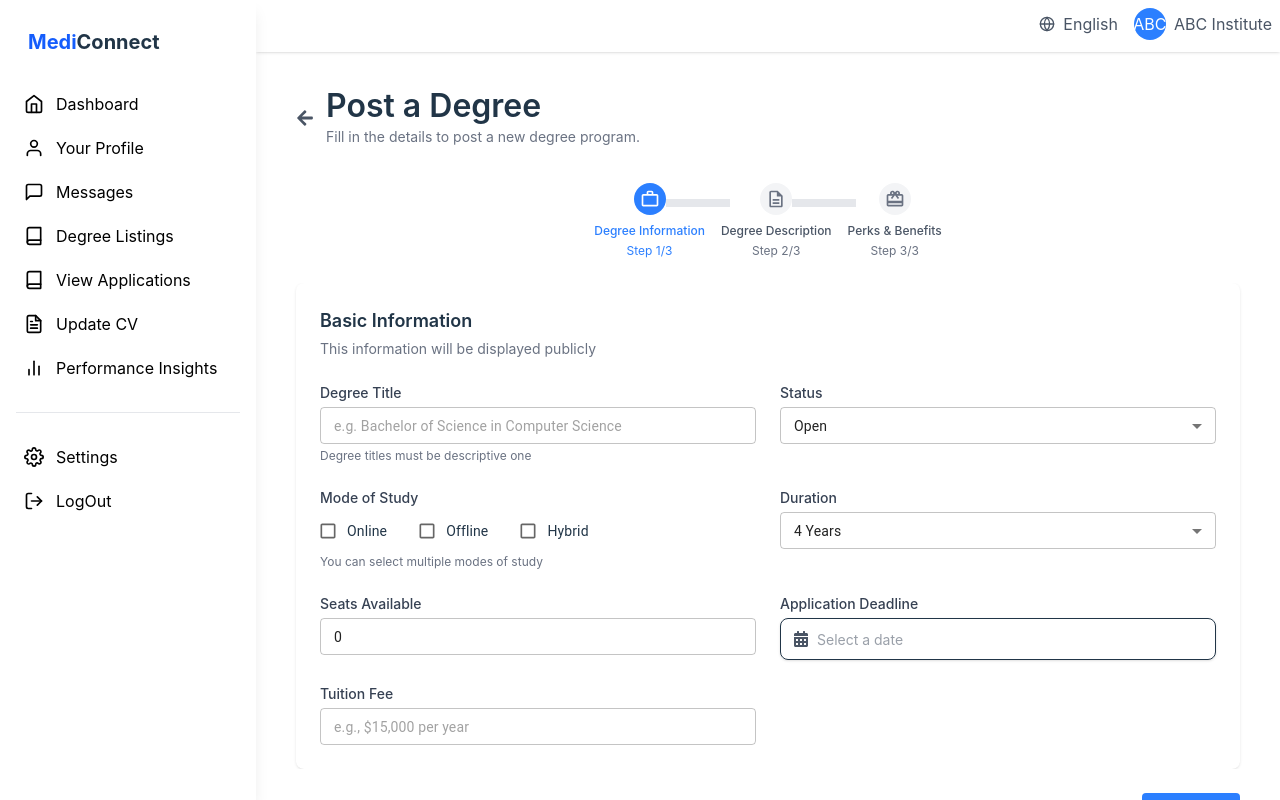
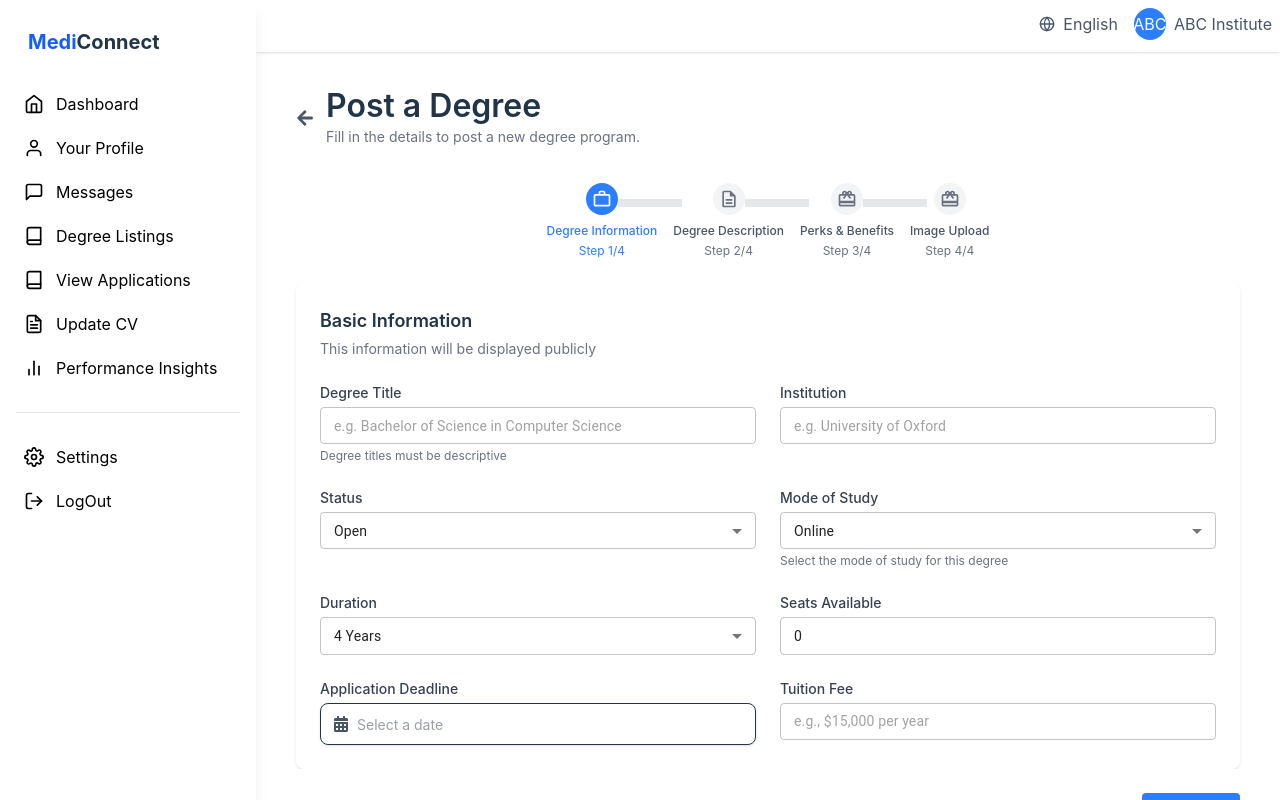
Before and after one commit to LiyanageDLMJ/Medi_connect, a React (Vite) app in the folder Frontend/: page /postdegree in a window 1280 px wide. Built offline with nearby package versions, Linux system fonts and the light colour scheme.

Commit message:
Update PostDegree.tsx

```diff
--- a/Frontend/src/Role/higherEducation/pages/PostDegree.tsx
+++ b/Frontend/src/Role/higherEducation/pages/PostDegree.tsx
@@ -9,30 +9,33 @@ import {
   Select,
   MenuItem,
   FormControl,
-  FormControlLabel,
-  Checkbox,
+  InputLabel,
   SelectChangeEvent,
 } from "@mui/material";
-// Import Material-UI icons for the steps
-import WorkOutlineIcon from "@mui/icons-material/WorkOutline"; // For "Degree Information"
-import DescriptionOutlinedIcon from "@mui/icons-material/DescriptionOutlined"; // For "Degree Description"
-import CardGiftcardOutlinedIcon from "@mui/icons-material/CardGiftcardOutlined"; // For "Perks & Benefits"
+import WorkOutlineIcon from "@mui/icons-material/WorkOutline";
+import DescriptionOutlinedIcon from "@mui/icons-material/DescriptionOutlined";
+import CardGiftcardOutlinedIcon from "@mui/icons-material/CardGiftcardOutlined";
 import DatePicker from "react-datepicker";
 import "react-datepicker/dist/react-datepicker.css";
+import axios from "axios";
 
-// Interface for degree data
+// Interface for degree data, aligned with the backend Degree model
 interface DegreeFormData {
+  courseId?: number; // Auto-incremented by backend
   degreeName: string;
+  institution: string;
   status: string;
-  mode: string[];
+  mode: string;
   duration: string;
   seatsAvailable: number;
+  applicantsApplied?: number; // Will be set to 0 by backend
   applicationDeadline: Date | null;
   tuitionFee: string;
   eligibility: string;
-  description: string;
-  skillsRequired: string;
-  perks: string;
+  description?: string;
+  skillsRequired?: string;
+  perks?: string;
+  image?: string;
 }
 
 const PostDegree: React.FC = () => {
@@ -41,8 +44,9 @@ const PostDegree: React.FC = () => {
   // State for form data
   const [formData, setFormData] = useState<DegreeFormData>({
     degreeName: "",
+    institution: "",
     status: "Open",
-    mode: [],
+    mode: "Online",
     duration: "4 Years",
     seatsAvailable: 0,
     applicationDeadline: null,
@@ -53,34 +57,54 @@ const PostDegree: React.FC = () => {
     perks: "",
   });
 
+  // State for image file and preview
+  const [imageFile, setImageFile] = useState<File | null>(null);
+  const [imagePreview, setImagePreview] = useState<string | null>(null);
+
   // State for current step
   const [currentStep, setCurrentStep] = useState(1);
 
   // State for form errors
   const [errors, setErrors] = useState<{ [key: string]: string }>({});
 
+  // State for submission status
+  const [loading, setLoading] = useState<boolean>(false);
+  const [error, setError] = useState<string | null>(null);
+
   // Handle form input changes for TextField and Select
   const handleInputChange = (
     e: React.ChangeEvent<HTMLInputElement | HTMLTextAreaElement> | SelectChangeEvent<string>
   ) => {
     const { name, value } = e.target;
-    setFormData((prev) => ({ ...prev, [name as string]: value }));
-    setErrors((prev) => ({ ...prev, [name as string]: "" }));
+    setFormData((prev) => ({ ...prev, [name]: value }));
+    setErrors((prev) => ({ ...prev, [name]: "" }));
   };
 
-  // Handle checkbox changes for mode
-  const handleModeChange = (mode: string) => {
-    setFormData((prev) => {
-      const newModes = prev.mode.includes(mode)
-        ? prev.mode.filter((m) => m !== mode)
-        : [...prev.mode, mode];
-      return { ...prev, mode: newModes };
-    });
+  // Handle image file change with validation
+  const handleImageChange = (e: React.ChangeEvent<HTMLInputElement>) => {
+    const file = e.target.files?.[0];
+    if (file) {
+      // Validate file type
+      const validTypes = ["image/jpeg", "image/jpg", "image/png", "image/webp"];
+      if (!validTypes.includes(file.type)) {
+        setError("Please upload a JPEG, JPG, PNG, or WebP image.");
+        return;
+      }
+      // Validate file size (5MB)
+      if (file.size > 5 * 1024 * 1024) {
+        setError("Image size must be less than 5MB.");
+        return;
+      }
+      setImageFile(file);
+      setImagePreview(URL.createObjectURL(file));
+      setError(null); // Clear any previous errors
+    }
   };
 
   // Handle date change for application deadline
   const handleDateChange = (date: Date | null) => {
     setFormData((prev) => ({ ...prev, applicationDeadline: date }));
+    setErrors((prev) => ({ ...prev, applicationDeadline: "" }));
   };
 
   // Validation for each step
@@ -89,15 +113,21 @@ const PostDegree: React.FC = () => {
 
     if (step === 1) {
       if (!formData.degreeName) newErrors.degreeName = "Degree name is required";
+      if (!formData.institution) newErrors.institution = "Institution is required";
       if (!formData.status) newErrors.status = "Status is required";
-      if (formData.mode.length === 0) newErrors.mode = "At least one mode is required";
+      if (!formData.mode) newErrors.mode = "Mode is required";
       if (!formData.duration) newErrors.duration = "Duration is required";
       if (formData.seatsAvailable <= 0) newErrors.seatsAvailable = "Seats must be greater than 0";
       if (!formData.applicationDeadline) newErrors.applicationDeadline = "Application deadline is required";
+      if (formData.applicationDeadline && formData.applicationDeadline <= new Date()) {
+        newErrors.applicationDeadline = "Application deadline must be in the future";
+      }
       if (!formData.tuitionFee) newErrors.tuitionFee = "Tuition fee is required";
     } else if (step === 2) {
       if (!formData.eligibility) newErrors.eligibility = "Eligibility criteria are required";
       if (!formData.description) newErrors.description = "Degree description is required";
+    } else if (step === 3) {
+      if (!formData.perks) newErrors.perks = "Perks & benefits are required";
     }
 
     setErrors(newErrors);
@@ -107,7 +137,7 @@ const PostDegree: React.FC = () => {
   // Handle next step
   const handleNextStep = () => {
     if (validateStep(currentStep)) {
-      setCurrentStep((prev) => Math.min(prev + 1, 3));
+      setCurrentStep((prev) => Math.min(prev + 1, 4));
     }
   };
 
@@ -117,11 +147,43 @@ const PostDegree: React.FC = () => {
   };
 
   // Handle form submission
-  const handleSubmit = () => {
+  const handleSubmit = async () => {
     if (validateStep(currentStep)) {
-      console.log("Degree Posted:", formData);
-      alert("Degree posted successfully!");
-      navigate("/degreelist");
+      try {
+        setLoading(true);
+        setError(null);
+
+        // Create FormData for multipart/form-data submission
+        const formDataToSend = new FormData();
+        Object.entries(formData).forEach(([key, value]) => {
+          if (value !== null && value !== undefined) {
+            if (key === "applicationDeadline" && value instanceof Date) {
+              formDataToSend.append(key, value.toISOString());
+            } else {
+              formDataToSend.append(key, value.toString());
+            }
+          }
+        });
+
+        // Append the image file if selected
+        if (imageFile) {
+          formDataToSend.append("image", imageFile);
+        }
+
+        // Send the request to the backend
+        const response = await axios.post("http://localhost:3000/degrees/postDegree", formDataToSend, {
+          headers: { "Content-Type": "multipart/form-data" },
+        });
+
+        console.log("Degree posted successfully:", response.data);
+        navigate("/higher-education/degree-listing"); // Redirect to the degree listing page
+      } catch (err: any) {
+        const errorMessage = err.response?.data?.message || "Failed to post degree. Please try again.";
+        setError(errorMessage);
+        console.error("Error posting degree:", err);
+      } finally {
+        setLoading(false);
+      }
     }
   };
 
@@ -142,6 +204,11 @@ const PostDegree: React.FC = () => {
       step: 3,
       icon: <CardGiftcardOutlinedIcon fontSize="small" />,
     },
+    {
+      label: "Image Upload",
+      step: 4,
+      icon: <CardGiftcardOutlinedIcon fontSize="small" />,
+    },
   ];
 
   return (
@@ -157,7 +224,7 @@ const PostDegree: React.FC = () => {
           {/* Header Section */}
           <div className="flex items-center justify-between bg-white px-4 py-3 rounded-t-lg border-gray-200">
             <div className="flex items-center gap-3">
-              <button onClick={() => navigate("/degreelist")} className="text-gray-600 hover:text-gray-800">
+              <button onClick={() => navigate("/degree-listing")} className="text-gray-600 hover:text-gray-800">
                 <FaArrowLeft className="text-lg" />
               </button>
               <div className="space-y-1">
@@ -179,7 +246,7 @@ const PostDegree: React.FC = () => {
                     }`}
                   >
                     {React.cloneElement(step.icon, {
-                      style: { fontSize: "1.25rem" }, // Adjust icon size
+                      style: { fontSize: "1.25rem" },
                       className: currentStep >= step.step ? "text-white" : "text-gray-500",
                     })}
                   </div>
@@ -197,7 +264,7 @@ const PostDegree: React.FC = () => {
                       currentStep >= step.step ? "text-blue-500" : "text-gray-500"
                     }`}
                   >
-                    Step {step.step}/3
+                    Step {step.step}/4
                   </span>
                   {/* Connecting Line */}
                   {index < steps.length - 1 && (
@@ -243,8 +310,28 @@ const PostDegree: React.FC = () => {
                         InputLabelProps={{ style: { fontSize: "0.875rem" } }}
                       />
                       <p className="text-gray-500 text-xs mt-1">
-                        Degree titles must be descriptive one
+                        Degree titles must be descriptive
                       </p>
+                    </div>
+
+                    {/* Institution */}
+                    <div>
+                      <label className="block text-sm font-medium text-gray-700 mb-1">
+                        Institution
+                      </label>
+                      <TextField
+                        name="institution"
+                        value={formData.institution}
+                        onChange={handleInputChange}
+                        variant="outlined"
+                        size="small"
+                        fullWidth
+                        placeholder="e.g. University of Oxford"
+                        error={!!errors.institution}
+                        helperText={errors.institution}
+                        InputProps={{ style: { fontSize: "0.875rem" } }}
+                        InputLabelProps={{ style: { fontSize: "0.875rem" } }}
+                      />
                     </div>
 
                     {/* Status */}
@@ -273,51 +360,35 @@ const PostDegree: React.FC = () => {
                       </FormControl>
                     </div>
 
-                    {/* Mode (using Checkboxes) */}
+                    {/* Mode */}
                     <div>
                       <label className="block text-sm font-medium text-gray-700 mb-1">
                         Mode of Study
                       </label>
-                      <div className="flex gap-4">
-                        <FormControlLabel
-                          control={
-                            <Checkbox
-                              checked={formData.mode.includes("Online")}
-                              onChange={() => handleModeChange("Online")}
-                              size="small"
-                            />
-                          }
-                          label="Online"
-                          sx={{ "& .MuiTypography-root": { fontSize: "0.875rem" } }}
-                        />
-                        <FormControlLabel
-                          control={
-                            <Checkbox
-                              checked={formData.mode.includes("Offline")}
-                              onChange={() => handleModeChange("Offline")}
-                              size="small"
-                            />
-                          }
-                          label="Offline"
-                          sx={{ "& .MuiTypography-root": { fontSize: "0.875rem" } }}
-                        />
-                        <FormControlLabel
-                          control={
-                            <Checkbox
-                              checked={formData.mode.includes("Hybrid")}
-                              onChange={() => handleModeChange("Hybrid")}
-                              size="small"
-                            />
-                          }
-                          label="Hybrid"
-                          sx={{ "& .MuiTypography-root": { fontSize: "0.875rem" } }}
-                        />
-                      </div>
-                      {errors.mode && (
-                        <p className="text-red-600 text-xs mt-1">{errors.mode}</p>
-                      )}
+                      <FormControl variant="outlined" size="small" fullWidth>
+                        <Select
+                          name="mode"
+                          value={formData.mode}
+                          onChange={handleInputChange}
+                          style={{ fontSize: "0.875rem" }}
+                          error={!!errors.mode}
+                        >
+                          <MenuItem value="Online" style={{ fontSize: "0.875rem" }}>
+                            Online
+                          </MenuItem>
+                          <MenuItem value="Offline" style={{ fontSize: "0.875rem" }}>
+                            Offline
+                          </MenuItem>
+                          <MenuItem value="Hybrid" style={{ fontSize: "0.875rem" }}>
+                            Hybrid
+                          </MenuItem>
+                        </Select>
+                        {errors.mode && (
+                          <p className="text-red-600 text-xs mt-1">{errors.mode}</p>
+                        )}
+                      </FormControl>
                       <p className="text-gray-500 text-xs mt-1">
-                        You can select multiple modes of study
+                        Select the mode of study for this degree
                       </p>
                     </div>
 
@@ -384,6 +455,7 @@ const PostDegree: React.FC = () => {
                           dateFormat="MMM d, yyyy"
                           className="text-gray-700 text-sm border-none outline-none w-full"
                           popperClassName="z-[1000]"
+                          minDate={new Date()} // Prevent past dates
                         />
                       </div>
                       {errors.applicationDeadline && (
@@ -510,14 +582,57 @@ const PostDegree: React.FC = () => {
                       multiline
                       rows={5}
                       placeholder="e.g., Scholarships, Industry Exposure"
+                      error={!!errors.perks}
+                      helperText={errors.perks}
                       InputProps={{ style: { fontSize: "0.875rem" } }}
                       InputLabelProps={{ style: { fontSize: "0.875rem" } }}
                     />
                   </div>
                 </div>
               )}
+
+              {currentStep === 4 && (
+                <div className="space-y-6">
+                  <div>
+                    <h2 className="text-lg font-semibold">Image Upload</h2>
+                    <p className="text-gray-500 text-sm mt-1">
+                      Upload an image for the degree program (optional)
+                    </p>
+                  </div>
+                  <div>
+                    <label className="block text-sm font-medium text-gray-700 mb-1">
+                      Degree Image
+                    </label>
+                    {imagePreview && (
+                      <div className="mt-2">
+                        <img
+                          src={imagePreview}
+                          alt="Degree Preview"
+                          className="h-32 w-32 object-cover rounded-md"
+                        />
+                      </div>
+                    )}
+                    <input
+                      type="file"
+                      accept="image/jpeg,image/jpg,image/png,image/webp"
+                      onChange={handleImageChange}
+                      className="mt-1 block w-full text-sm text-gray-500 file:mr-4 file:py-2 file:px-4 file:rounded-md file:border-0 file:text-sm file:font-semibold file:bg-blue-50 file:text-blue-700 hover:file:bg-blue-100"
+                    />
+                    <p className="text-gray-500 text-xs mt-1">
+                      Accepted formats: JPEG, JPG, PNG, WebP (max 5MB)
+                    </p>
+                  </div>
+                </div>
+              )}
             </div>
           </div>
+
+          {/* Error Message */}
+          {error && (
+            <div className="px-4 mt-4">
+              <p className="text-red-600 text-sm">{error}</p>
+            </div>
+          )}
 
           {/* Navigation Buttons */}
           <div className="px-4 mt-6 flex justify-between">
@@ -525,15 +640,17 @@ const PostDegree: React.FC = () => {
               <button
                 onClick={handlePreviousStep}
                 className="px-4 py-2 bg-gray-200 text-gray-700 rounded hover:bg-gray-300 text-sm font-medium"
+                disabled={loading}
               >
                 Previous Step
               </button>
             )}
             <div className="ml-auto">
-              {currentStep < 3 ? (
+              {currentStep < 4 ? (
                 <button
                   onClick={handleNextStep}
                   className="px-4 py-2 bg-blue-500 text-white rounded hover:bg-blue-600 text-sm font-medium"
+                  disabled={loading}
                 >
                   Next Step
                 </button>
@@ -541,8 +658,9 @@ const PostDegree: React.FC = () => {
                 <button
                   onClick={handleSubmit}
                   className="px-4 py-2 bg-blue-500 text-white rounded hover:bg-blue-600 text-sm font-medium"
+                  disabled={loading}
                 >
-                  Post Degree
+                  {loading ? "Posting..." : "Post Degree"}
                 </button>
               )}
             </div>
@@ -553,10 +671,4 @@ const PostDegree: React.FC = () => {
   );
 };
 
-// // For uploading Images
-// import { imageUpload } from "../middlewares/upload";
-// router.post("/upload-image", imageUpload.single("image"), (req, res) => {
-//   res.send({ message: "Image uploaded", path: req.file?.path });
-// });
-
 export default PostDegree;
```
